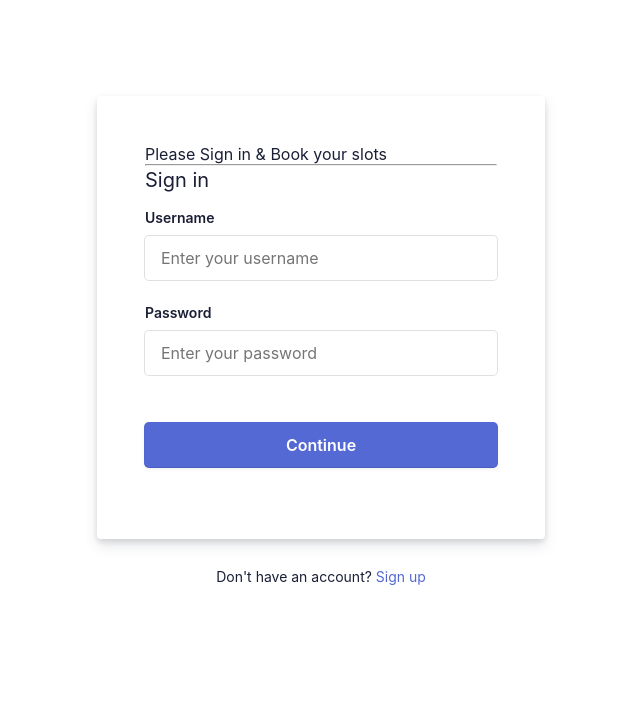
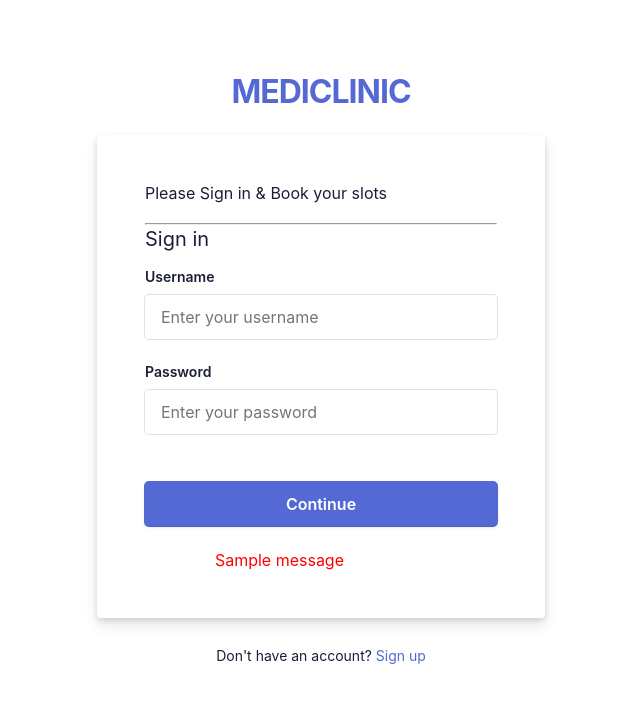
Before and after one commit to Sujith052/appointmentbooking, a Django app: template templates/signin.html in a window 1280 px wide. Shown: the top 703 px of the page, without its empty margins (319-959 px from the left). Run offline with Django 3.2, Linux system fonts and the light colour scheme; the template is opened without the code that fills it, so the values that code supplies are empty; tables that the repository leaves empty hold one stand-in row (values such as "Sample post"); one stand-in notice (Sample message) is shown.

Commit message:
initial commit

```diff
--- a/templates/signin.html
+++ b/templates/signin.html
@@ -43,11 +43,13 @@
       </div>
       <div class="box-root padding-top--24 flex-flex flex-direction--column" style="flex-grow: 1; z-index: 9;">
         <div class="box-root padding-top--48 padding-bottom--24 flex-flex flex-justifyContent--center">
+          <h1><a rel="dofollow">MEDICLINIC</a></h1>
+
         </div>
         <div class="formbg-outer">
           <div class="formbg">
             <div class="formbg-inner padding-horizontal--48">
-              <p>Please Sign in & Book your slots</p><hr>
+              <p>Please Sign in & Book your slots</p><br><hr>
               <span class="padding-bottom--15">Sign in</span>
               <form id="stripe-login" action="{% url 'signinaction' %}" method="POST">
                 {% csrf_token %}
@@ -72,6 +74,15 @@
                 <div class="field padding-bottom--24">
                   <input type="submit" name="submit" value="Continue">
                 </div>
+                {% if messages %}
+        <div class="card p-0">
+          <div class="alert alert-danger mb-0 d-flex justify-content-center" role="alert">
+            {%for message in messages%}
+          <p class="text-uppercase" style="margin-left: 8ex;color:red">{{message}}</p>
+          {%endfor%}
+          </div>
+        </div>
+        {%endif%}
                 <div class="field">
                 </div>
               </form>
--- a/templates/signup.html
+++ b/templates/signup.html
@@ -43,6 +43,7 @@
       </div>
       <div class="box-root padding-top--24 flex-flex flex-direction--column" style="flex-grow: 1; z-index: 9;">
         <div class="box-root padding-top--48 padding-bottom--24 flex-flex flex-justifyContent--center">
+            <h1><a rel="dofollow">MEDICLINIC</a></h1>
         </div>
         <div class="formbg-outer">
           <div class="formbg">
--- a/users/views.py
+++ b/users/views.py
@@ -102,7 +102,8 @@ def appointment_action(request):
             return render(request, "appointment.html", {'error_message': 'An error occurred while register User. Please try again.'})
 
 def booking_details(request):
-    bookings=appointmentbooking.objects.select_related("selected_slote")
+    loginid=request.session['loginid']
+    bookings=appointmentbooking.objects.select_related("selected_slote").filter(user=loginid)
     return render(request,"booking_details.html",{"booked_slots":bookings})
 
 def user_logout(request):
```
